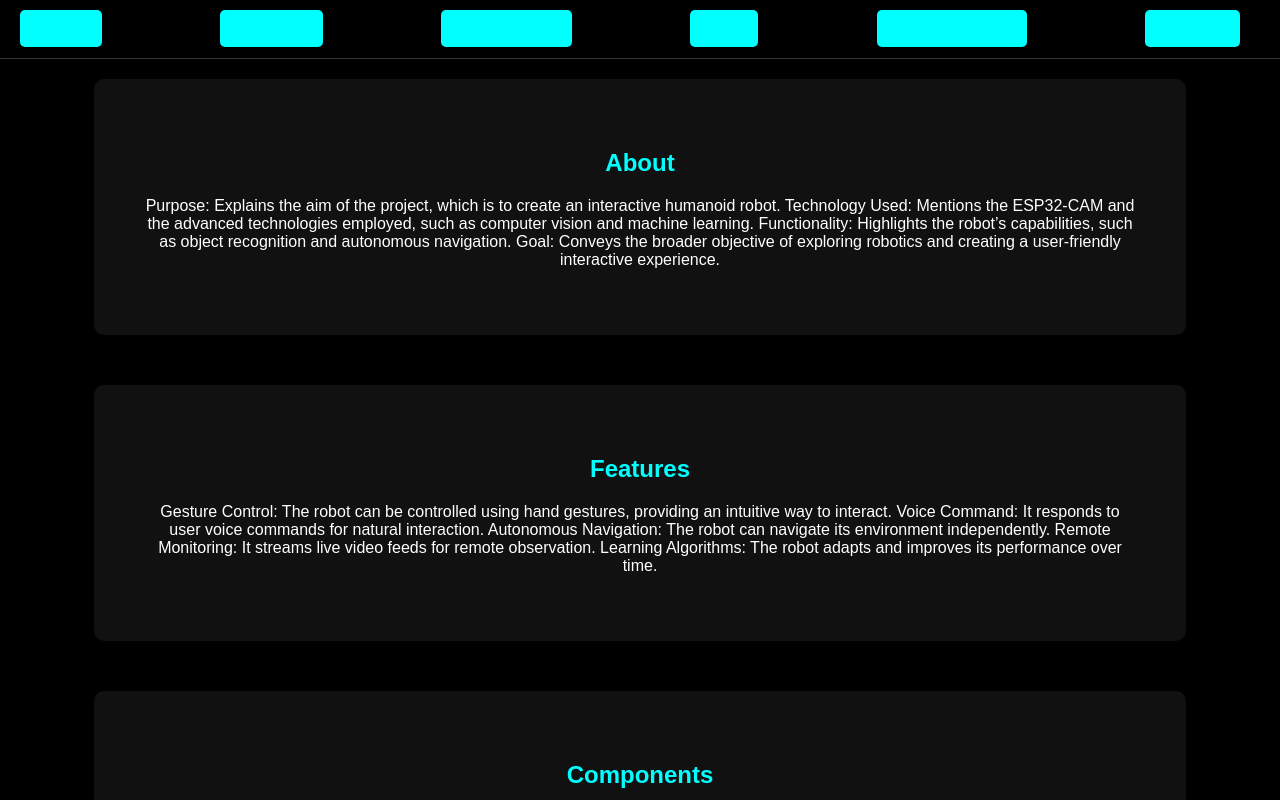
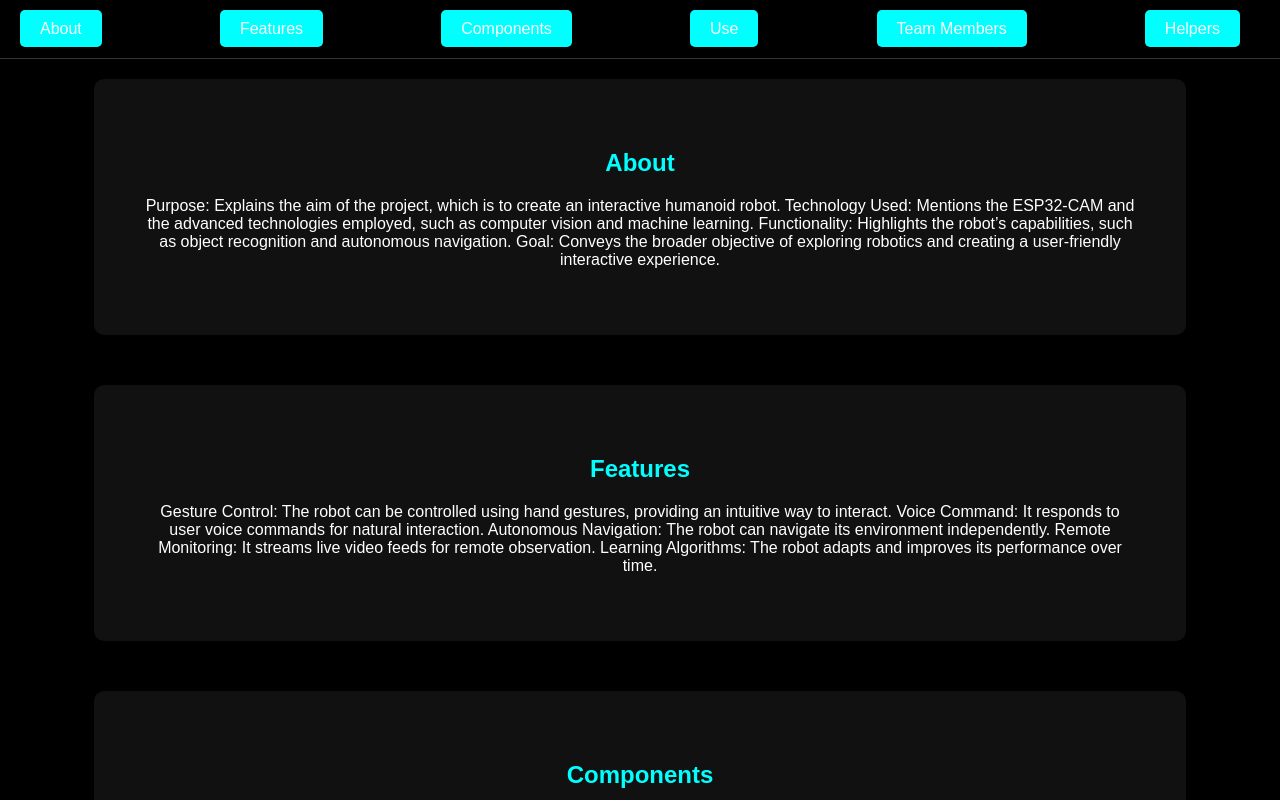
Before and after one commit to SCEuclid1015/Redox_, a plain HTML site: page index.html in a window 1280 px wide. Shown: the top 800 px of the page. Drawn offline with Linux system fonts and the light colour scheme.

Commit message:
Update style.css

```diff
--- a/style.css
+++ b/style.css
@@ -26,7 +26,7 @@ nav li {
 }
 
 nav a {
-  color: #0ff; /* Cyan text color */
+  color: #Fff; /* Cyan text color */
   text-decoration: none;
   padding: 10px 20px;
   border-radius: 5px;
```
